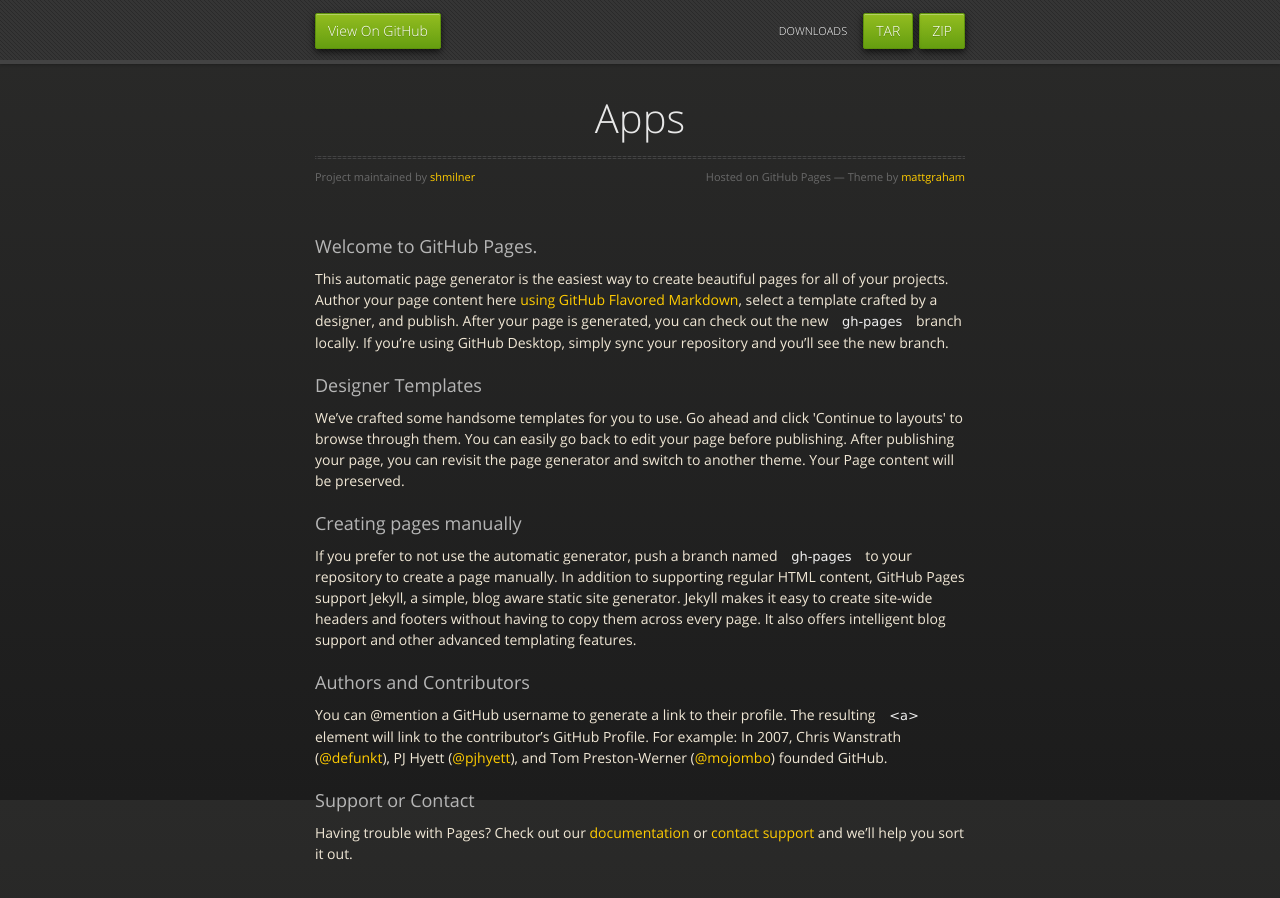
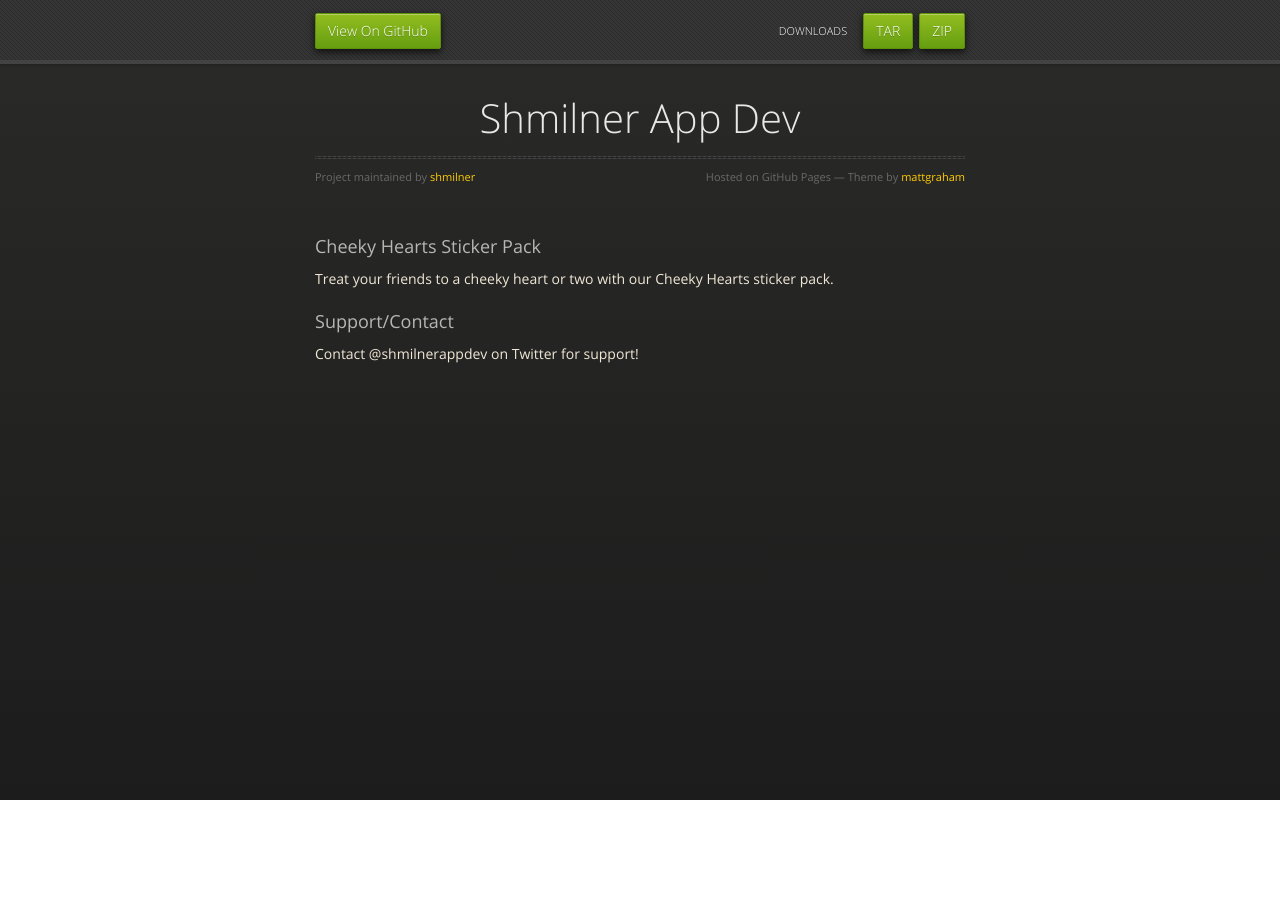
Before and after one commit to shmilner/apps, a plain HTML site: page index.html in a window 1280 px wide. After the commit the page ends 800 px from the top, so only its background shows below. Drawn offline with nearby package versions, Linux system fonts and the light colour scheme.

Commit message:
Update index.html

```diff
--- a/index.html
+++ b/index.html
@@ -3,7 +3,7 @@
   <head>
     <meta charset="utf-8">
     <meta http-equiv="X-UA-Compatible" content="chrome=1">
-    <title>Apps by shmilner</title>
+    <title>Shmilner App Dev</title>
     <link rel="stylesheet" href="stylesheets/styles.css">
     <link rel="stylesheet" href="stylesheets/github-dark.css">
     <script src="https://ajax.googleapis.com/ajax/libs/jquery/1.7.1/jquery.min.js"></script>
@@ -31,37 +31,22 @@
 
       <section>
         <div id="title">
-          <h1>Apps</h1>
+          <h1>Shmilner App Dev</h1>
           <p></p>
           <hr>
           <span class="credits left">Project maintained by <a href="https://github.com/shmilner">shmilner</a></span>
           <span class="credits right">Hosted on GitHub Pages &mdash; Theme by <a href="https://twitter.com/michigangraham">mattgraham</a></span>
         </div>
 
-        <h3>
-<a id="welcome-to-github-pages" class="anchor" href="#welcome-to-github-pages" aria-hidden="true"><span aria-hidden="true" class="octicon octicon-link"></span></a>Welcome to GitHub Pages.</h3>
+<h3>
+<a id="cheeky-hearts" class="anchor" href="#welcome-to-github-pages" aria-hidden="true"><span aria-hidden="true" class="octicon octicon-link"></span></a>Cheeky Hearts Sticker Pack</h3>
 
-<p>This automatic page generator is the easiest way to create beautiful pages for all of your projects. Author your page content here <a href="https://guides.github.com/features/mastering-markdown/">using GitHub Flavored Markdown</a>, select a template crafted by a designer, and publish. After your page is generated, you can check out the new <code>gh-pages</code> branch locally. If you’re using GitHub Desktop, simply sync your repository and you’ll see the new branch.</p>
+<p>Treat your friends to a cheeky heart or two with our Cheeky Hearts sticker pack.</p>
 
 <h3>
-<a id="designer-templates" class="anchor" href="#designer-templates" aria-hidden="true"><span aria-hidden="true" class="octicon octicon-link"></span></a>Designer Templates</h3>
+<a id="support-and-contact" class="anchor" href="#support-or-contact" aria-hidden="true"><span aria-hidden="true" class="octicon octicon-link"></span></a>Support/Contact</h3>
 
-<p>We’ve crafted some handsome templates for you to use. Go ahead and click 'Continue to layouts' to browse through them. You can easily go back to edit your page before publishing. After publishing your page, you can revisit the page generator and switch to another theme. Your Page content will be preserved.</p>
-
-<h3>
-<a id="creating-pages-manually" class="anchor" href="#creating-pages-manually" aria-hidden="true"><span aria-hidden="true" class="octicon octicon-link"></span></a>Creating pages manually</h3>
-
-<p>If you prefer to not use the automatic generator, push a branch named <code>gh-pages</code> to your repository to create a page manually. In addition to supporting regular HTML content, GitHub Pages support Jekyll, a simple, blog aware static site generator. Jekyll makes it easy to create site-wide headers and footers without having to copy them across every page. It also offers intelligent blog support and other advanced templating features.</p>
-
-<h3>
-<a id="authors-and-contributors" class="anchor" href="#authors-and-contributors" aria-hidden="true"><span aria-hidden="true" class="octicon octicon-link"></span></a>Authors and Contributors</h3>
-
-<p>You can @mention a GitHub username to generate a link to their profile. The resulting <code>&lt;a&gt;</code> element will link to the contributor’s GitHub Profile. For example: In 2007, Chris Wanstrath (<a href="https://github.com/defunkt" class="user-mention">@defunkt</a>), PJ Hyett (<a href="https://github.com/pjhyett" class="user-mention">@pjhyett</a>), and Tom Preston-Werner (<a href="https://github.com/mojombo" class="user-mention">@mojombo</a>) founded GitHub.</p>
-
-<h3>
-<a id="support-or-contact" class="anchor" href="#support-or-contact" aria-hidden="true"><span aria-hidden="true" class="octicon octicon-link"></span></a>Support or Contact</h3>
-
-<p>Having trouble with Pages? Check out our <a href="https://help.github.com/pages">documentation</a> or <a href="https://github.com/contact">contact support</a> and we’ll help you sort it out.</p>
+<p>Contact @shmilnerappdev on Twitter for support!</p>
       </section>
 
     </div>
```
